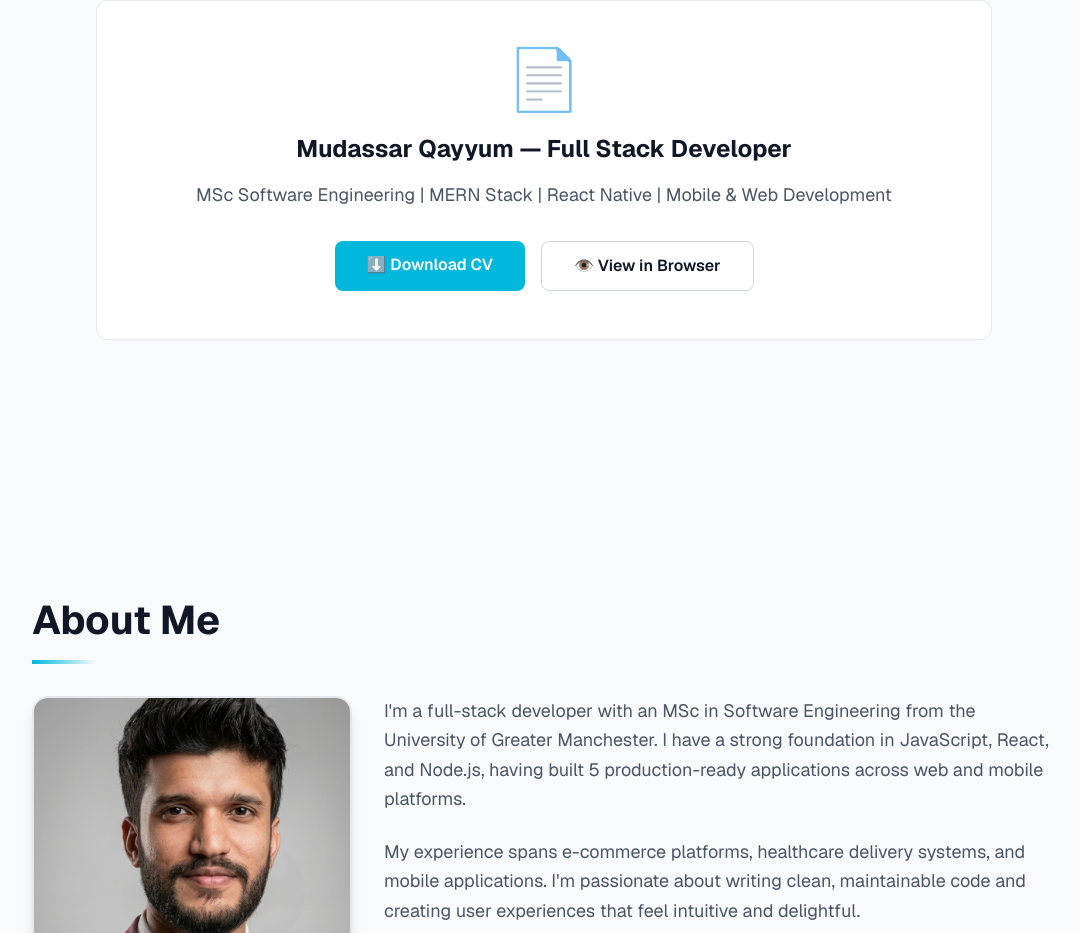
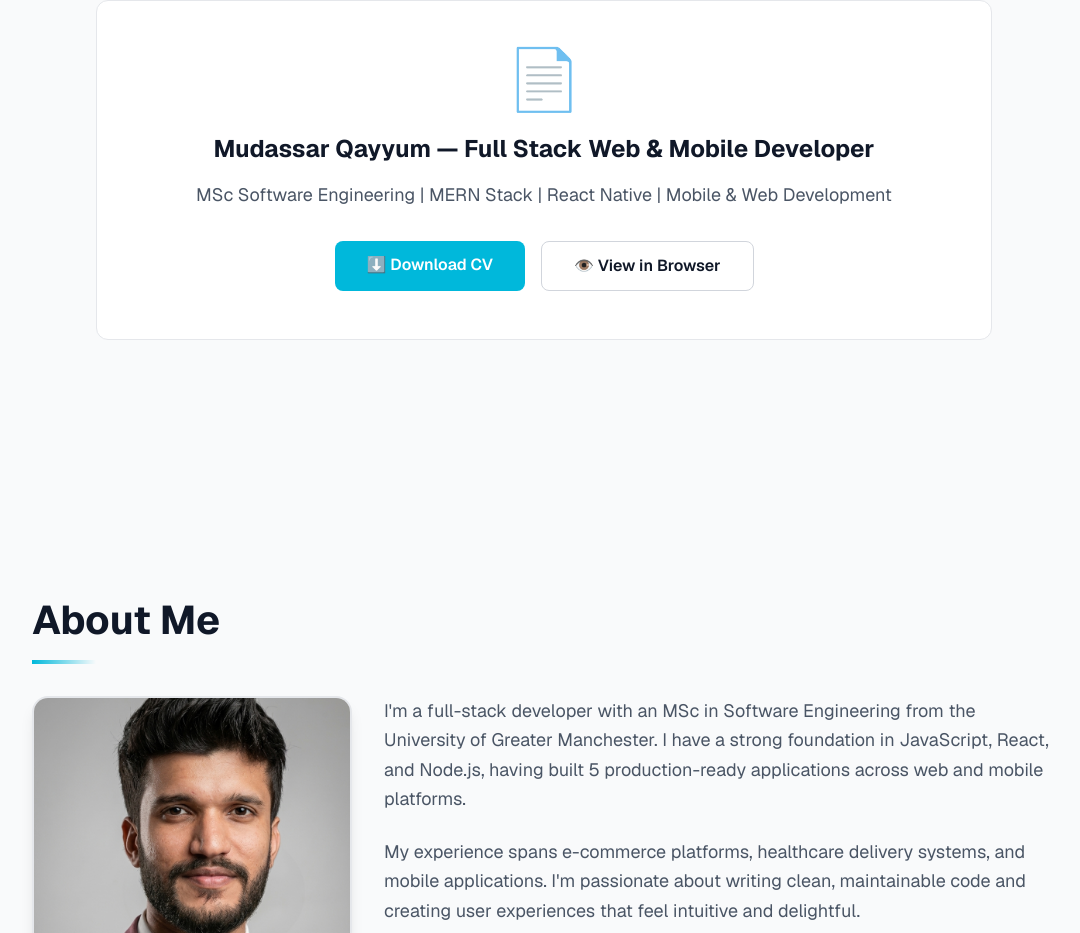
Before and after one commit to Mudassarqayyum/portfolio, a Next.js app: page / in a window 1280 px wide. Shown: the part 3496-4429 px from the top of the page, without its empty margins (96-1176 px from the left). Built offline with nearby package versions, Linux system fonts and the light colour scheme.

Commit message:
Update CV card title to match new hero heading

```diff
--- a/app/home-content.tsx
+++ b/app/home-content.tsx
@@ -347,7 +347,7 @@ export function HomeContent() {
               📄
             </div>
             <h3 className={`text-2xl font-bold mb-4 ${isDark ? "text-white" : "text-gray-900"}`}>
-              Mudassar Qayyum — Full Stack Developer
+              Mudassar Qayyum — Full Stack Web & Mobile Developer
             </h3>
             <p className={`mb-8 text-lg ${isDark ? "text-[#8b949e]" : "text-gray-600"}`}>
               MSc Software Engineering | MERN Stack | React Native | Mobile & Web Development
```
